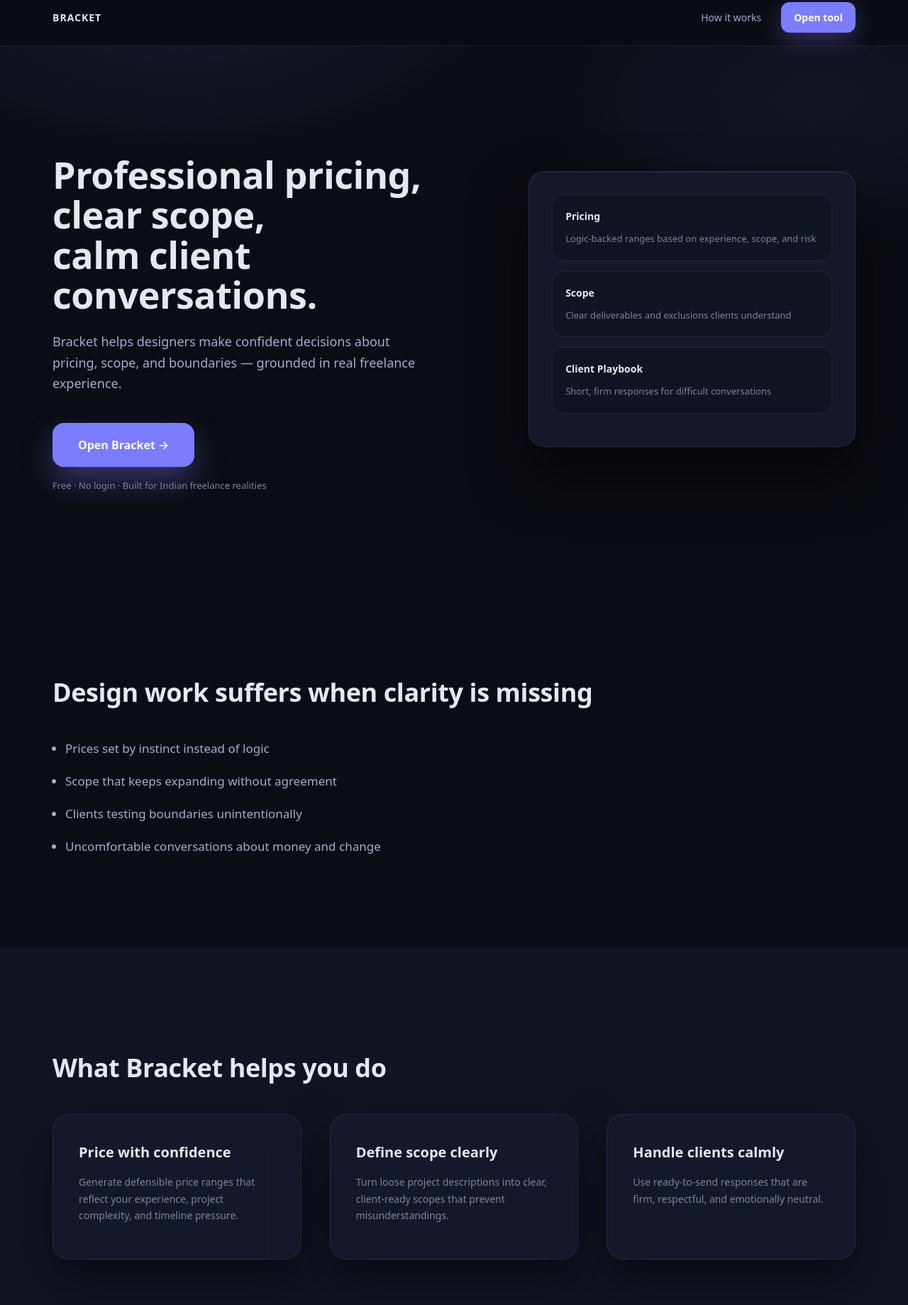
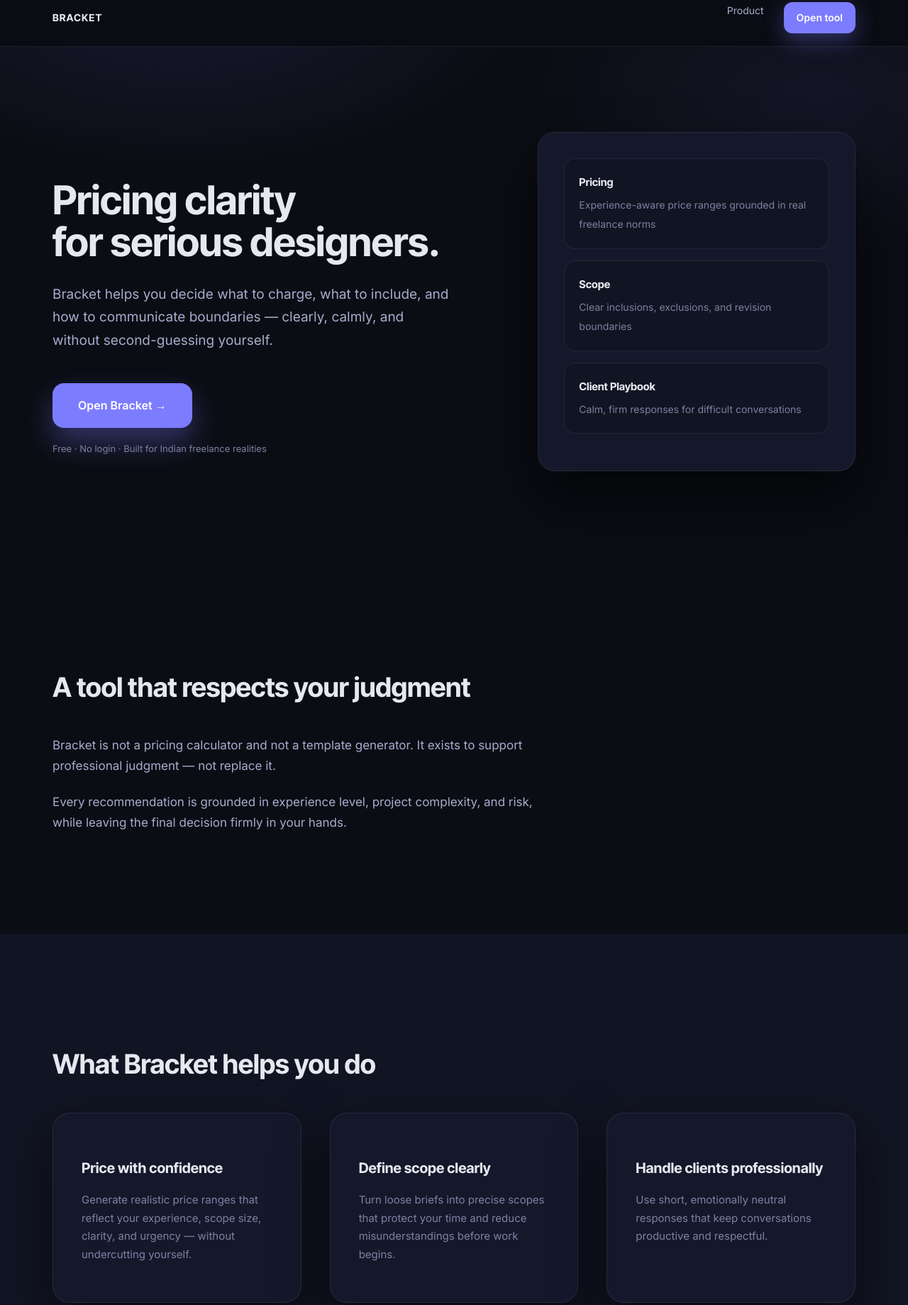
Before and after one commit to shuklasaksham/bracket, a website: page index.html in a window 1280 px wide. Shown: the part 15-1854 px from the top of the page at 71% size. Drawn offline with Linux system fonts and the light colour scheme.

Commit message:
Update index.html

```diff
--- a/index.html
+++ b/index.html
@@ -3,37 +3,37 @@
 <head>
 <meta charset="UTF-8" />
 <meta name="viewport" content="width=device-width, initial-scale=1.0" />
-<title>Bracket — Pricing, Scope & Client Clarity for Designers</title>
+<title>Bracket — Professional Pricing & Scope for Designers</title>
+
+<!-- PREMIUM FONTS -->
+<link rel="preconnect" href="https://fonts.googleapis.com">
+<link rel="preconnect" href="https://fonts.gstatic.com" crossorigin>
+<link href="https://fonts.googleapis.com/css2?family=Inter:wght@400;500;600&family=Inter+Tight:wght@500;600;700&display=swap" rel="stylesheet">
 
 <style>
 :root{
   --bg-main:#0b0d14;
   --bg-surface:#111422;
   --bg-card:#15182b;
-  --bg-light:#ffffff;
 
   --text-primary:#e6e8f0;
   --text-secondary:#a6accd;
   --text-muted:#7c82a1;
 
   --accent:#7c7cff;
-  --accent-soft:rgba(124,124,255,0.15);
-
   --border:rgba(255,255,255,0.08);
 }
 
 *{box-sizing:border-box}
 
-html{
-  scroll-behavior:smooth;
-}
+html{scroll-behavior:smooth}
 
 body{
   margin:0;
-  font-family:system-ui,-apple-system,BlinkMacSystemFont,sans-serif;
+  font-family:'Inter', system-ui, sans-serif;
   background:var(--bg-main);
   color:var(--text-primary);
-  line-height:1.65;
+  line-height:1.7;
 }
 
 a{text-decoration:none;color:inherit}
@@ -41,14 +41,14 @@ a{text-decoration:none;color:inherit}
 .container{
   max-width:1180px;
   margin:0 auto;
-  padding:110px 24px;
+  padding:120px 24px;
 }
 
 /* NAV */
 .navbar{
   position:sticky;
   top:0;
-  z-index:20;
+  z-index:10;
   background:rgba(11,13,20,0.85);
   backdrop-filter:blur(14px);
   border-bottom:1px solid var(--border);
@@ -64,6 +64,7 @@ a{text-decoration:none;color:inherit}
 }
 
 .logo{
+  font-family:'Inter Tight', sans-serif;
   font-weight:700;
   letter-spacing:1px;
   font-size:14px;
@@ -72,7 +73,6 @@ a{text-decoration:none;color:inherit}
 .nav-links{
   display:flex;
   gap:28px;
-  align-items:center;
 }
 
 .nav-links a{
@@ -98,25 +98,24 @@ a{text-decoration:none;color:inherit}
 
 .hero-grid{
   display:grid;
-  grid-template-columns:1.3fr 1fr;
-  gap:72px;
+  grid-template-columns:1.35fr 1fr;
+  gap:80px;
   align-items:center;
 }
 
 .hero h1{
-  font-size:52px;
-  line-height:1.08;
-  letter-spacing:-0.5px;
-  margin-bottom:24px;
-  animation:fadeUp 0.8s ease forwards;
+  font-family:'Inter Tight', sans-serif;
+  font-size:56px;
+  line-height:1.05;
+  letter-spacing:-0.6px;
+  margin-bottom:28px;
 }
 
 .hero p{
-  font-size:18px;
+  font-size:19px;
   color:var(--text-secondary);
-  max-width:520px;
-  margin-bottom:40px;
-  animation:fadeUp 0.9s ease forwards;
+  max-width:560px;
+  margin-bottom:44px;
 }
 
 .cta{
@@ -137,7 +136,7 @@ a{text-decoration:none;color:inherit}
 }
 
 .micro{
-  margin-top:16px;
+  margin-top:18px;
   font-size:13px;
   color:var(--text-muted);
 }
@@ -145,60 +144,46 @@ a{text-decoration:none;color:inherit}
 /* PREVIEW CARD */
 .preview-card{
   background:var(--bg-card);
-  border-radius:22px;
-  padding:32px;
+  border-radius:24px;
+  padding:36px;
   border:1px solid var(--border);
-  box-shadow:
-    0 40px 80px rgba(0,0,0,0.6),
-    inset 0 1px 0 rgba(255,255,255,0.05);
-  animation:fadeUp 1s ease forwards;
+  box-shadow:0 40px 80px rgba(0,0,0,0.6);
 }
 
 .preview-item{
   background:var(--bg-surface);
   border-radius:16px;
-  padding:18px;
-  margin-bottom:14px;
+  padding:20px;
+  margin-bottom:16px;
   border:1px solid var(--border);
-  transition:transform .25s ease;
-}
-
-.preview-item:hover{
-  transform:translateY(-2px);
 }
 
 .preview-item strong{
+  font-family:'Inter Tight', sans-serif;
   display:block;
-  font-size:14px;
+  font-size:15px;
   margin-bottom:6px;
 }
 
 .preview-item span{
-  font-size:13px;
+  font-size:14px;
   color:var(--text-muted);
 }
 
 /* SECTION HEADERS */
 section h2{
-  font-size:36px;
+  font-family:'Inter Tight', sans-serif;
+  font-size:38px;
   letter-spacing:-0.4px;
   margin-bottom:36px;
 }
 
-/* PROBLEM */
-.problem{
-  background:var(--bg-main);
-}
-
-.problem ul{
-  max-width:760px;
-  padding-left:18px;
-}
-
-.problem li{
-  margin-bottom:18px;
+/* PHILOSOPHY */
+.philosophy p{
+  max-width:720px;
   font-size:17px;
   color:var(--text-secondary);
+  margin-bottom:22px;
 }
 
 /* FEATURES */
@@ -208,38 +193,61 @@ section h2{
 
 .feature-grid{
   display:grid;
-  grid-template-columns:repeat(auto-fit,minmax(280px,1fr));
+  grid-template-columns:repeat(auto-fit,minmax(300px,1fr));
   gap:40px;
 }
 
 .feature{
   background:var(--bg-card);
   border-radius:24px;
-  padding:36px;
+  padding:40px;
   border:1px solid var(--border);
   box-shadow:0 30px 70px rgba(0,0,0,0.5);
-  transition:transform .25s ease;
-}
-
-.feature:hover{
-  transform:translateY(-4px);
 }
 
 .feature h3{
-  margin-top:0;
+  font-family:'Inter Tight', sans-serif;
+  font-size:20px;
   margin-bottom:14px;
-  font-size:20px;
 }
 
 .feature p{
+  font-size:15px;
+  color:var(--text-muted);
+}
+
+/* HOW IT THINKS */
+.how{
+  background:var(--bg-main);
+}
+
+.how-grid{
+  display:grid;
+  grid-template-columns:repeat(auto-fit,minmax(260px,1fr));
+  gap:36px;
+}
+
+.how-item{
+  background:var(--bg-card);
+  border-radius:22px;
+  padding:32px;
+  border:1px solid var(--border);
+}
+
+.how-item strong{
+  display:block;
+  margin-bottom:10px;
+  font-family:'Inter Tight', sans-serif;
+}
+
+.how-item span{
   font-size:14px;
   color:var(--text-muted);
-  max-width:320px;
 }
 
 /* TRUST */
 .trust{
-  background:var(--bg-main);
+  background:var(--bg-surface);
 }
 
 .trust ul{
@@ -255,35 +263,29 @@ section h2{
 
 /* FINAL CTA */
 .final{
+  text-align:center;
   background:
     radial-gradient(800px 400px at 50% 0%, rgba(124,124,255,0.15), transparent 50%);
-  text-align:center;
 }
 
 .final h2{
-  font-size:38px;
+  font-size:42px;
   margin-bottom:28px;
 }
 
 /* FOOTER */
 footer{
-  padding:36px 20px;
+  padding:40px 20px;
   border-top:1px solid var(--border);
   font-size:13px;
   color:var(--text-muted);
   text-align:center;
 }
 
-/* ANIMATION */
-@keyframes fadeUp{
-  from{opacity:0;transform:translateY(14px)}
-  to{opacity:1;transform:translateY(0)}
-}
-
 /* RESPONSIVE */
 @media(max-width:900px){
   .hero-grid{grid-template-columns:1fr}
-  .hero h1{font-size:38px}
+  .hero h1{font-size:40px}
 }
 </style>
 </head>
@@ -295,7 +297,7 @@ footer{
   <div class="nav-inner">
     <div class="logo">BRACKET</div>
     <div class="nav-links">
-      <a href="#features">How it works</a>
+      <a href="#features">Product</a>
       <a href="/app.html" class="primary">Open tool</a>
     </div>
   </div>
@@ -306,13 +308,13 @@ footer{
   <div class="container hero-grid">
     <div>
       <h1>
-        Professional pricing,<br>
-        clear scope,<br>
-        calm client conversations.
+        Pricing clarity<br>
+        for serious designers.
       </h1>
       <p>
-        Bracket helps designers make confident decisions about pricing,
-        scope, and boundaries — grounded in real freelance experience.
+        Bracket helps you decide what to charge, what to include,
+        and how to communicate boundaries — clearly, calmly,
+        and without second-guessing yourself.
       </p>
       <a href="/app.html" class="cta">Open Bracket →</a>
       <div class="micro">
@@ -323,30 +325,33 @@ footer{
     <div class="preview-card">
       <div class="preview-item">
         <strong>Pricing</strong>
-        <span>Logic-backed ranges based on experience, scope, and risk</span>
+        <span>Experience-aware price ranges grounded in real freelance norms</span>
       </div>
       <div class="preview-item">
         <strong>Scope</strong>
-        <span>Clear deliverables and exclusions clients understand</span>
+        <span>Clear inclusions, exclusions, and revision boundaries</span>
       </div>
       <div class="preview-item">
         <strong>Client Playbook</strong>
-        <span>Short, firm responses for difficult conversations</span>
+        <span>Calm, firm responses for difficult conversations</span>
       </div>
     </div>
   </div>
 </section>
 
-<!-- PROBLEM -->
-<section class="problem">
+<!-- PHILOSOPHY -->
+<section class="philosophy">
   <div class="container">
-    <h2>Design work suffers when clarity is missing</h2>
-    <ul>
-      <li>Prices set by instinct instead of logic</li>
-      <li>Scope that keeps expanding without agreement</li>
-      <li>Clients testing boundaries unintentionally</li>
-      <li>Uncomfortable conversations about money and change</li>
-    </ul>
+    <h2>A tool that respects your judgment</h2>
+    <p>
+      Bracket is not a pricing calculator and not a template generator.
+      It exists to support professional judgment — not replace it.
+    </p>
+    <p>
+      Every recommendation is grounded in experience level,
+      project complexity, and risk, while leaving the final decision
+      firmly in your hands.
+    </p>
   </div>
 </section>
 
@@ -358,23 +363,48 @@ footer{
       <div class="feature">
         <h3>Price with confidence</h3>
         <p>
-          Generate defensible price ranges that reflect your experience,
-          project complexity, and timeline pressure.
+          Generate realistic price ranges that reflect your experience,
+          scope size, clarity, and urgency — without undercutting yourself.
         </p>
       </div>
       <div class="feature">
         <h3>Define scope clearly</h3>
         <p>
-          Turn loose project descriptions into clear, client-ready scopes
-          that prevent misunderstandings.
+          Turn loose briefs into precise scopes that protect your time
+          and reduce misunderstandings before work begins.
         </p>
       </div>
       <div class="feature">
-        <h3>Handle clients calmly</h3>
+        <h3>Handle clients professionally</h3>
         <p>
-          Use ready-to-send responses that are firm, respectful,
-          and emotionally neutral.
+          Use short, emotionally neutral responses that keep conversations
+          productive and respectful.
         </p>
+      </div>
+    </div>
+  </div>
+</section>
+
+<!-- HOW IT THINKS -->
+<section class="how">
+  <div class="container">
+    <h2>How Bracket thinks about pricing</h2>
+    <div class="how-grid">
+      <div class="how-item">
+        <strong>Experience matters</strong>
+        <span>Your years of practice affect decision speed, quality, and risk.</span>
+      </div>
+      <div class="how-item">
+        <strong>Clarity reduces cost</strong>
+        <span>Clear briefs cost less than exploratory work.</span>
+      </div>
+      <div class="how-item">
+        <strong>Urgency has a price</strong>
+        <span>Rushed timelines create opportunity and stress costs.</span>
+      </div>
+      <div class="how-item">
+        <strong>Ranges protect both sides</strong>
+        <span>Flexible pricing avoids conflict when scope evolves.</span>
       </div>
     </div>
   </div>
@@ -383,12 +413,12 @@ footer{
 <!-- TRUST -->
 <section class="trust">
   <div class="container">
-    <h2>Designed for real freelance work</h2>
+    <h2>Built for real freelance work</h2>
     <ul>
       <li>Opinionated logic, not generic advice</li>
-      <li>No data capture or tracking</li>
+      <li>No tracking, no dark patterns</li>
       <li>AI assists judgment — it doesn’t replace it</li>
-      <li>You stay in control of every decision</li>
+      <li>You remain in control of every decision</li>
     </ul>
   </div>
 </section>
@@ -396,7 +426,7 @@ footer{
 <!-- FINAL CTA -->
 <section class="final">
   <div class="container">
-    <h2>Ready to work with more clarity?</h2>
+    <h2>Work with clarity, not anxiety</h2>
     <a href="/app.html" class="cta">Open Bracket →</a>
   </div>
 </section>
```
